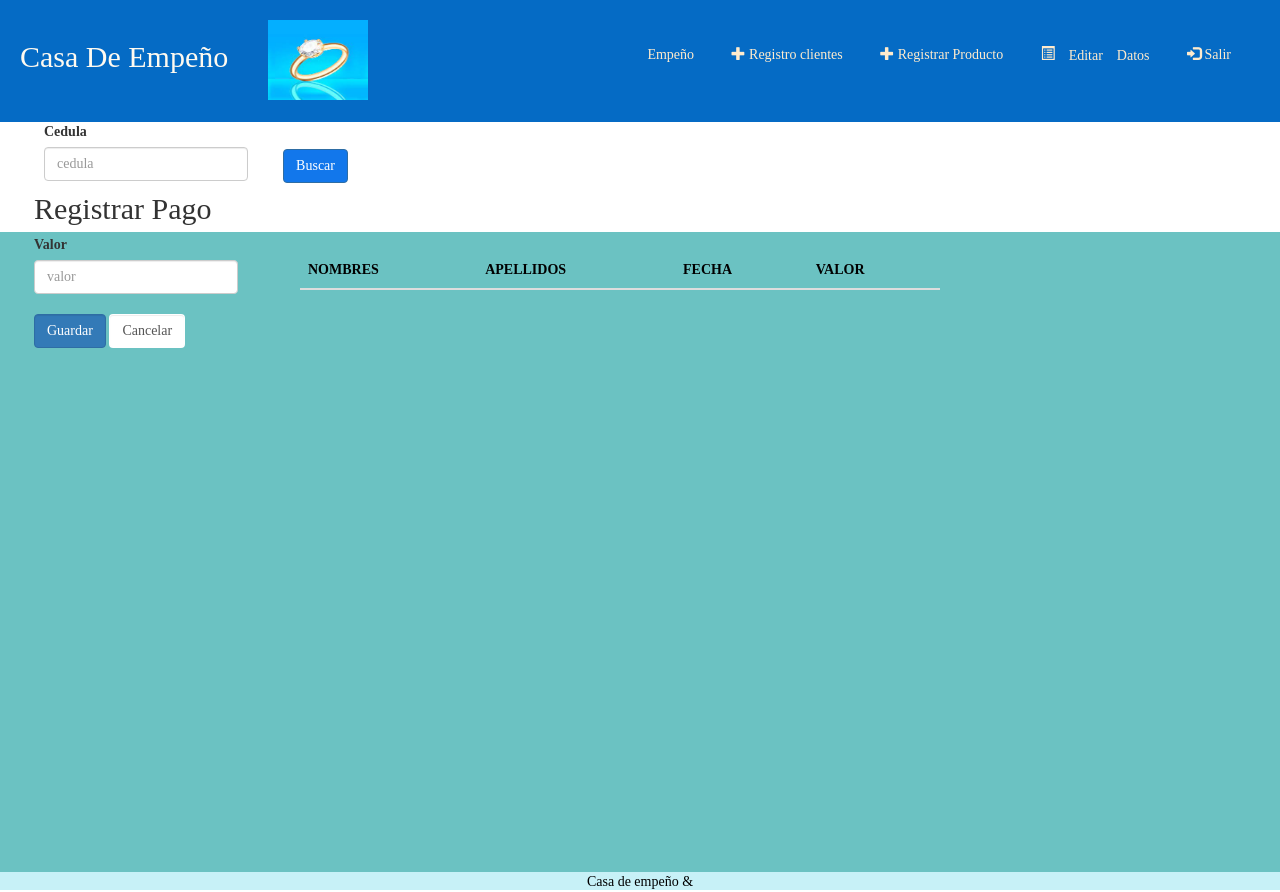
After one commit to Pelsac/casa-empenio, a PHP site: page /vistas/VistaRegistrarPago.php in a window 1280 px wide. The commit adds this page. Run offline with PHP 8.4, Linux system fonts and the light colour scheme; lists and menus that the app fills with data are empty; some libraries are stand-ins or nearby versions.

Commit message:
Se agrego registrar pago- cliente

```diff
--- a/css/pago.css
+++ b/css/pago.css
@@ -66,10 +66,13 @@ header ul a{
     margin-top: -10px;
 }
 .varra form #buscar{
-    width: 100px;
-    height: 36px;
-    margin-top:-54px;
-    margin-left: 230px;
+    margin-top: -32px;
+    float: right;
+    margin-right: -100px;
+
+    background-color: rgb(18, 119, 235);
+    color:#fff;
+
 }
 aside{
     width: 100%;
@@ -113,9 +116,9 @@ nav .pago{
 #tabla{
     padding-top: 100px;
     width: 50%;
-    margin-bottom: 1rem;
+    margin-bottom: 1em;
     margin-left: 300px;
-    margin-top: -60px;
+    margin-top: -80px;
 
     color: #212529;
 
--- a/js/funcionesEmpleado.js
+++ b/js/funcionesEmpleado.js
@@ -7,29 +7,40 @@
  const correo = document.getElementById('email');
  const mensaje=document.getElementById('mensaje');
  const domicilio=document.getElementById('domicilio');
-
- const username=document.getElementById('username');
+  const username=document.getElementById('username');
  const password=document.getElementById('password');
  const rol=document.getElementById('rol');
  const btnVerificar=document.getElementById('verificar');
+ const btnRegistrar=document.getElementById('registrar');
+
+
+
+ const botonGuardar=document.getElementById('registrarPago');
+const formularioBuscar=document.getElementById('formulario-buscar');
+const ccBuscar=document.querySelector('#cc-buscar');
+const botonBuscar=document.querySelector('#buscar');
+const tabla=document.querySelector('.tabla');
+const valorEmpeno=document.getElementById('Valor-empeno');
+const  formularioRegistro=document.getElementById('form_RegistrarPago');
+const  valor=document.getElementById('valor');
+const  deuda=document.getElementById('deuda');
+const  errorm1=document.getElementById('ErrorM1');
+const  errorm2=document.getElementById('ErrorM2');
 
 
 
 
 
-// creamos el evento addEventListener para octener la fecha actual
 
- //creamos el meto para mandar los datos a la BD
+
+let fecha = new Date();
+const anoActual = fecha.getFullYear();
+const dia = fecha.getDate();
+const mesActual = fecha.getMonth() + 1;
+let fechaA=anoActual+"-"+mesActual+"-"+dia;
 
  function insertarDatosEmpleado(){
-   /*
-  var fecha = new Date();
-  const anoActual = fecha.getFullYear();
-  const dia = fecha.getDate();
-  const mesActual = fecha.getMonth() + 1;
-  var fechaInicio= anoActual+'-'+mesActual+'-'+dia;
 
-  console.log(fechaInicio);*/
    var datos = new FormData(formulario);
    datos.append('registrarE',true);
 
@@ -65,6 +76,12 @@
 
    });
 }
+
+
+
+
+
+
 // Metodo para verificar que todo los campos esten llenos
 function verificarCampos(){
  if(idE.value==''|| nombre.value=='' || apellido.value=='' || celular.value==''||
@@ -82,7 +99,8 @@ function verificarCampos(){
 }
 
 // cevento submit
-formulario.addEventListener('submit', e=>{
+if(btnRegistrar!=null){
+btnRegistrar.addEventListener('submit', e=>{
   e.preventDefault();
 
   // aca verifico que ese campo no este vacio
@@ -97,12 +115,14 @@ formulario.addEventListener('submit', e=>{
    VerificarUsuario();
   }
 
+
  // en esta parte elimino el mensaje al trascurir 2 minutos
  setTimeout(() => {
    mensaje.style.display='none';
  }, 2000);
 });
 
+}
 
 // con este metodo verifico si el Username existe en la BD
 function VerificarUsuario(){
@@ -139,4 +159,148 @@ function VerificarUsuario(){
  }
 
  )}
-// boton verifica si el cliente existe
+
+ ////////////////////////////////////////////////////////////////
+
+ function validarIsertarPago(){
+  if(valor.value===''  ){
+      errorm2.innerHTML=`<div class="alert alert-danger" role="alert">Ingrese un valor</div>`
+      errorm2.style.display='block';
+
+  }else if(ccBuscar.value===''  ){
+    errorm2.innerHTML=`<div class="alert alert-danger" role="alert">Ingrese la cedula del cliente a buscar </div>`
+      errorm2.style.display='block';
+
+
+  }else {
+  insertarPago();
+  }
+  setTimeout(() => {
+      errorm2.style.display='none';
+ },2000);
+
+}
+
+
+ function insertarPago(){
+  var datosInsertar = new FormData(formularioRegistro);
+  datosInsertar.append('cc-buscar',ccBuscar.value);
+  datosInsertar.append('pagar','')
+  datosInsertar.append('fecha',fechaA)
+  for (var p of datosInsertar.entries()){
+
+    console.log (p);
+    }
+  var url='../php/Empleado.php';
+  fetch(url,{
+      method: 'POST',
+      body: datosInsertar
+  })
+  .then( res => res.json())
+  .then( data => {
+      if(data==='si'){
+          errorm2.innerHTML=`<div class="alert alert-danger" role="alert">Pago Registrado Correctamente!!</div>`
+          errorm2.style.display='block';
+      }else{
+        errorm2.innerHTML=`<div class="alert alert-success" role="alert">Pago Incorrecto</div>`
+          errorm2.style.display='block';
+      }
+    setTimeout(() => {
+      errorm2.style.display='none';
+    }, 2000);
+  });
+}
+ function buscarCliente(){
+  let datos = new FormData(formularioBuscar);
+
+  datos.append('buscarC','');
+  var url='../php/Empleado.php';
+  for (var p of datos.entries()){
+
+    console.log (p);
+    }
+  fetch(url,{
+      method: 'POST',
+      body: datos
+  })
+      .then( res => res.json())
+      .then( data => {
+          if(data==='no'){
+              errorm1.innerHTML=`<div class="alert alert-danger" role="alert">El cliente no se encuentra Registrado</div>`
+              errorm1.style.display='block';
+           setTimeout(() => {
+                errorm1.style.display='none';
+           },3000);
+
+          }else{
+
+
+         var costoPagar,suma=0;
+        let tbody=document.createElement('tbody');
+
+
+
+
+        for(let i=0; i< data.length; i++){
+
+          tbody.innerHTML +=`<tr>
+          <td>${data[i].nombreC}</td>
+          <td>${data[i].apellido}</td>
+          <td>${data[i].fecha}</td>
+          <td>${data[i].valor_pagado}</td>
+          </tr>
+
+            `;
+
+         suma+=parseInt(data[i].valor_pagado);
+
+        }
+
+      //}
+
+        tabla.appendChild(tbody);
+        valorEmpeno.innerText=`Valor de Empeño: $ ${data[0].valor_empenio}`;
+        costoPagar=parseInt(data[0].valor_empenio)-suma;
+        if(costoPagar<=0){
+        deuda.textContent='DEUDA CANCELADA'
+        deuda.style.background='#2EED03';
+        }else{
+          deuda.textContent=`Deuda Pendiente: $ ${costoPagar}`;
+
+        }
+
+          }
+
+      });
+}
+
+
+
+function validar(){
+  if(ccBuscar.value==''){
+
+      errorm1.innerHTML=`<div class="alert alert-danger" role="alert">Ingrese La CC a buscar</div>`
+      errorm1.style.display='block';
+   setTimeout(() => {
+        errorm1.style.display='none';
+   },3000);
+  }else{
+      buscarCliente();
+
+  }
+}
+// creamos el evento click
+botonBuscar.addEventListener('click', (e)=>{
+
+  console.log(formularioRegistro.value);
+  e.preventDefault();
+
+      validar();
+
+});
+
+botonGuardar.addEventListener('click',(e)=>{
+  console.log("Guardar");
+  e.preventDefault();
+  validarIsertarPago();
+})
--- a/vistas/VistaRegistrarEmpleado.php
+++ b/vistas/VistaRegistrarEmpleado.php
@@ -95,7 +95,7 @@
                  <input type="password" class="form-control"  id="password" name="password">
             </dv>
             <div class="buton">
-              <button  type="submit" name="registrarE" class="btn btn-primary form-control">Registrar</button>
+              <button  type="submit" name="registrarE" id="registrar" class="btn btn-primary form-control">Registrar</button>
 
 
               <button type="reset" class="btn form-control" id="cancelar">Cancelar</button>
--- /dev/null
+++ b/vistas/VistaRegistrarPago.php
@@ -0,0 +1,101 @@
+<!DOCTYPE html>
+<html lang="en">
+<head>
+    <meta charset="UTF-8">
+    <meta http-equiv="X-UA-Compatible" content="IE=edge">
+    <meta name="viewport" content="width=device-width, initial-scale=1.0">
+    <title>Empeño</title>
+    <link rel="stylesheet" href="../css/pago.css">
+        <!--  Bootstrap  -->
+
+    <link href="http://netdna.bootstrapcdn.com/font-awesome/4.0.0/css/font-awesome.css" rel="stylesheet">
+    <link href="http://netdna.bootstrapcdn.com/bootstrap/3.3.7/css/bootstrap.min.css" rel="stylesheet">
+
+</head>
+<body>
+    <header>
+
+    <div id="titulo">
+        <h2>Casa De Empeño</h2>
+
+        </div>
+        <img src="../imagenes/img2.jpg">
+    <nav>
+     <ul>
+             <a href="Vistaprincipal.php">Empeño</a>
+             <a href="VistaRegistrarCliente.php"><samp class="glyphicon  glyphicon-plus" ></samp> Registro clientes </a>
+             <a href="#"> <samp class="glyphicon  glyphicon-plus" ></samp> Registrar Producto</a>
+             <a href="#"><samp class="glyphicon glyphicon-list-alt" > Editar Datos </samp></a>
+             <a href="#"><samp class="glyphicon glyphicon-log-in" ></samp>  Salir</a>
+
+       </ul>
+    </nav>
+    </header>
+
+   <nav class="varra">
+
+         <form form method="post" class="row" id="formulario-buscar">
+
+                 <label for="cc">Cedula</label>
+                 <input type="text" class="form-control" placeholder="cedula" id="cc-buscar" name="cc-buscar">
+
+                <button class="btn btn-primary " id="buscar" name="buscar">Buscar</button>
+
+         </form>
+         <div id="ErrorM1" class="error"></div>
+         <div id="deuda" class="pago">
+
+             </div>
+
+             <div id="Valor-empeno" class="pago">
+
+             </div>
+
+
+
+   </nav>
+   <aside>
+   <div class="form_RegistrarPago">
+          <h2>Registrar Pago</h2>
+         <form method="post" id ="form_RegistrarPago"  class="form-inline formularioRegistro">
+
+
+                 <div class="valor">
+                    <label for="valor">Valor</label><br>
+                    <input type="text" class="form-control" placeholder="valor" name="valor" id="valor">
+                 </div><br>
+
+                  <button class="btn btn-primary  form-control" id="registrarPago">Guardar</button>
+
+                  <button  type="reset" class="btn form-control " id="cancelar">Cancelar</button>
+
+         </form>
+
+         <div id="ErrorM2"></div>
+      </div>
+
+   </aside>
+    <section id="container">
+    <div id="tabla">
+    <table class="table  table-striped table-hover tabla" >
+            <thead class="thead-dark">
+             <tr style="color:#000000;">
+
+
+                 <th>NOMBRES</th>
+                 <th>APELLIDOS</th>
+                 <th>FECHA</th>
+                 <th>VALOR</th>
+             </tr>
+            </thead>
+
+             </table>
+             </div>
+
+    </section>
+
+
+    <footer><p>Casa de empeño &</p></footer>
+   <script src="../js/funcionesEmpleado.js"></script>
+    </body>
+</html>
```
Also changed, not shown: php/Empleado.php (+55 -1 lines), php/prueba.php (+4 -3 lines).
